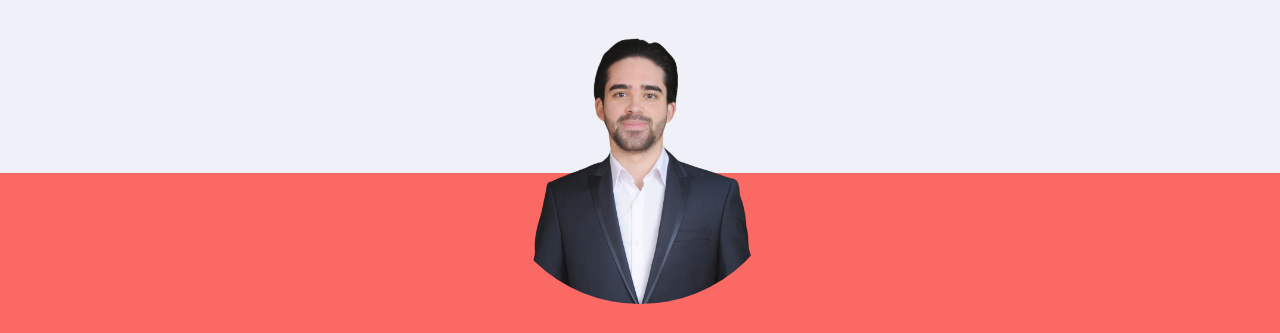
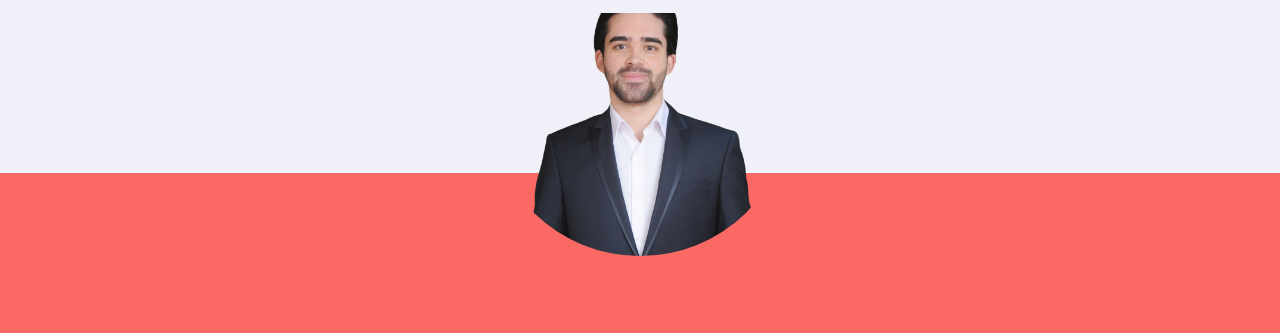
Before and after one commit to kirafel/portfolio, a website: page app/index.html in a window 1280 px wide. Shown: the part 94-427 px from the top of the page. Drawn offline with nearby package versions, Linux system fonts and the light colour scheme.

Commit message:
update 1

```diff
--- a/app/index.html
+++ b/app/index.html
@@ -2,7 +2,7 @@
 <html lang="en">
 <head>
     <meta charset="UTF-8">
-    <meta name="viewport" content="width=device-width, initial-scale=1.0">
+    <meta name="viewport" content="width=device-width, initial-scale=1.0, user-scalable=no">
     <meta name="description" content="Haithem Daoud | Web Development | Front End Development | Back End Development">
     <meta name="author" content="Haithem Daoud">
     <link href="https://fonts.googleapis.com/css2?family=Poppins:wght@400;600;700&display=swap" rel="stylesheet">
--- a/app/static/scss/_home.scss
+++ b/app/static/scss/_home.scss
@@ -55,7 +55,7 @@
         @include breakpoint-down(medium) {
             height: 18.1875rem;
             width: 18.62375rem;
-            transform: translateY(-10rem);
+            transform: translateY(-13rem);
         }
 
         background-image: url("../img/main.png");
```
Also changed, not shown: app/static/scss/style.css.
